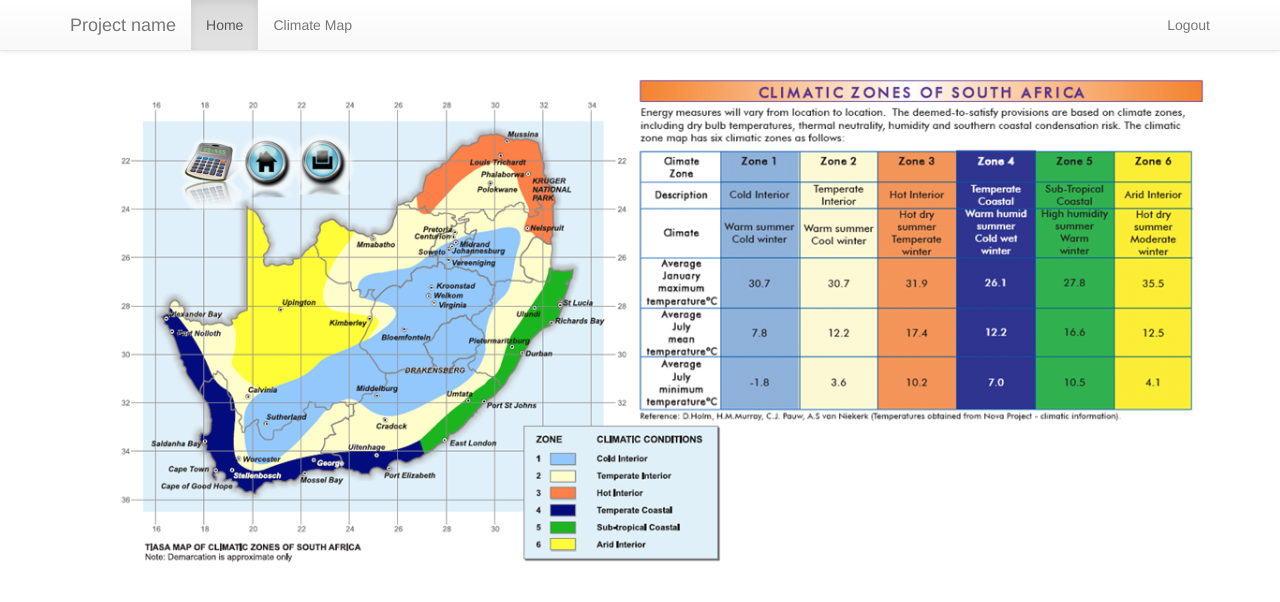
After one commit to frankDock/pg_calculators, a Django app: a page that uses glazing/templates/glazing/base.html in a window 1280 px wide. The commit adds this page. Shown: the top 602 px of the page. Run offline with Django 3.2, Linux system fonts and the light colour scheme; some libraries are stand-ins or nearby versions.

Commit message:
Added climate map

```diff
--- a/glazing/templates/glazing/base.html
+++ b/glazing/templates/glazing/base.html
@@ -22,7 +22,7 @@
                 <div id="navbar" class="navbar-collapse collapse">
                 <ul class="nav navbar-nav">
                     <li class="active"><a href="{% url 'glazing:glazing_project_list' %}">Home</a></li>
-                    <li><a href="#about">Climate Map</a></li>
+                    <li><a href="{% url 'glazing:climate_map' %}">Climate Map</a></li>
 
                 </ul>
                 <ul class="nav navbar-nav navbar-right">
--- /dev/null
+++ b/glazing/templates/glazing/climate_map.html
@@ -0,0 +1,13 @@
+{% extends 'glazing/base.html' %}
+
+{% load staticfiles %}
+
+{% block content %}
+
+<div class="row">
+	<div class="col-md-12">
+		<img class="img-responsive" src="{% static 'img/climate_map.png' %}" alt="climate map" />
+	</div>
+</div>
+
+{% endblock %}
--- a/glazing/urls.py
+++ b/glazing/urls.py
@@ -11,4 +11,5 @@ urlpatterns = [
     url(r'^new_window/(?P<glazing_project_id>[0-9]+)/$', views.windows_new, name='windows_new'),
     url(r'^windows/(?P<windows_id>[0-9]+)/$', views.windows_detail, name='windows_detail'),
     url(r'^windows/(?P<pk>[0-9]+)/edit/$', views.windows_edit, name='windows_edit'),
+    url(r'^climate-map/$', views.climate_map, name='climate_map'),
 ]
--- a/glazing/views.py
+++ b/glazing/views.py
@@ -81,3 +81,7 @@ def windows_edit(request, pk):
     else:
         form = WindowsForm(instance=post)
     return render(request, 'glazing/windows_edit.html', {'form': form})
+
+def climate_map(request):
+
+    return render(request, 'glazing/climate_map.html', {})
```
Also changed, not shown: glazing/static/img/climate_map.png (added).
